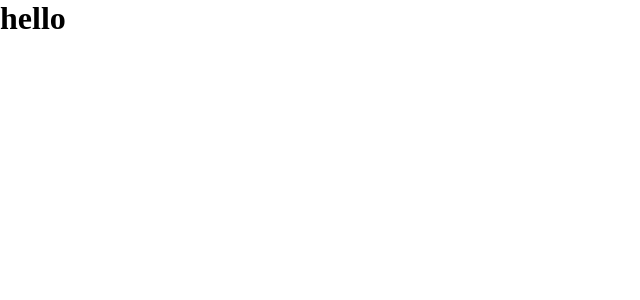
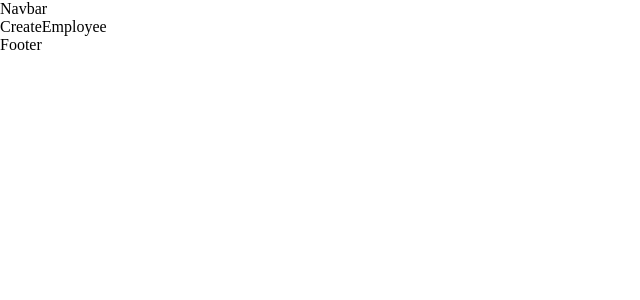
Before and after one commit to Marcat-A/Marcato_Anthony_P14_React, a React (Create React App) app: page / in a window 1280 px wide. Shown: the top 300 px of the page, without its empty margins (0-640 px from the left). Built offline with nearby package versions, Linux system fonts and the light colour scheme.

Commit message:
Create files and routes

```diff
--- a/package.json
+++ b/package.json
@@ -8,6 +8,7 @@
     "@testing-library/user-event": "^13.5.0",
     "react": "^18.2.0",
     "react-dom": "^18.2.0",
+    "react-router-dom": "^6.10.0",
     "react-scripts": "5.0.1",
     "web-vitals": "^2.1.4"
   },
--- a/src/App.js
+++ b/src/App.js
@@ -1,9 +1,23 @@
 import "./globals.module.css";
+import { BrowserRouter as Router, Routes, Route } from "react-router-dom";
+import CreateEmployee from "./pages/CreateEmployee";
+import ViewEmployees from "./pages/ViewEmployees";
+import NotFound from "./pages/NotFound";
+import Navbar from "./components/Navbar/Navbar";
+import Footer from "./components/Footer/Footer";
 
 function App() {
   return (
     <>
-      <h1>hello</h1>
+      <Router>
+        <Navbar />
+        <Routes>
+          <Route path="*" element={<NotFound />} />
+          <Route exact path="/" element={<CreateEmployee />} />
+          <Route exact path="/view" element={<ViewEmployees />} />
+        </Routes>
+        <Footer />
+      </Router>
     </>
   );
 }
--- /dev/null
+++ b/src/components/Footer/Footer.jsx
@@ -0,0 +1,8 @@
+import React from "react";
+import css from "./Footer.module.css";
+
+const Footer = () => {
+  return <div>Footer</div>;
+};
+
+export default Footer;
--- /dev/null
+++ b/src/components/Navbar/Navbar.jsx
@@ -0,0 +1,8 @@
+import React from "react";
+import css from "./Navbar.module.css";
+
+const Navbar = () => {
+  return <div>Navbar</div>;
+};
+
+export default Navbar;
--- /dev/null
+++ b/src/pages/CreateEmployee.jsx
@@ -0,0 +1,8 @@
+import React from "react";
+import css from "./CreateEmployee.module.css";
+
+const CreateEmployee = () => {
+  return <div>CreateEmployee</div>;
+};
+
+export default CreateEmployee;
--- /dev/null
+++ b/src/pages/NotFound.jsx
@@ -0,0 +1,8 @@
+import React from "react";
+import css from "./NotFound.module.css";
+
+const NotFound = () => {
+  return <div>NotFound</div>;
+};
+
+export default NotFound;
--- /dev/null
+++ b/src/pages/ViewEmployees.jsx
@@ -0,0 +1,8 @@
+import React from "react";
+import css from "./ViewEmployees.module.css";
+
+const ViewEmployees = () => {
+  return <div>ViewEmployees</div>;
+};
+
+export default ViewEmployees;
```
Also changed, not shown: src/components/Footer/Footer.module.css (added), src/components/Navbar/Navbar.module.css (added), src/pages/CreateEmployee.module.css (added), src/pages/NotFound.module.css (added), src/pages/ViewEmployees.module.css (added), 1 other file (tests, documents, lock files or other folders).
